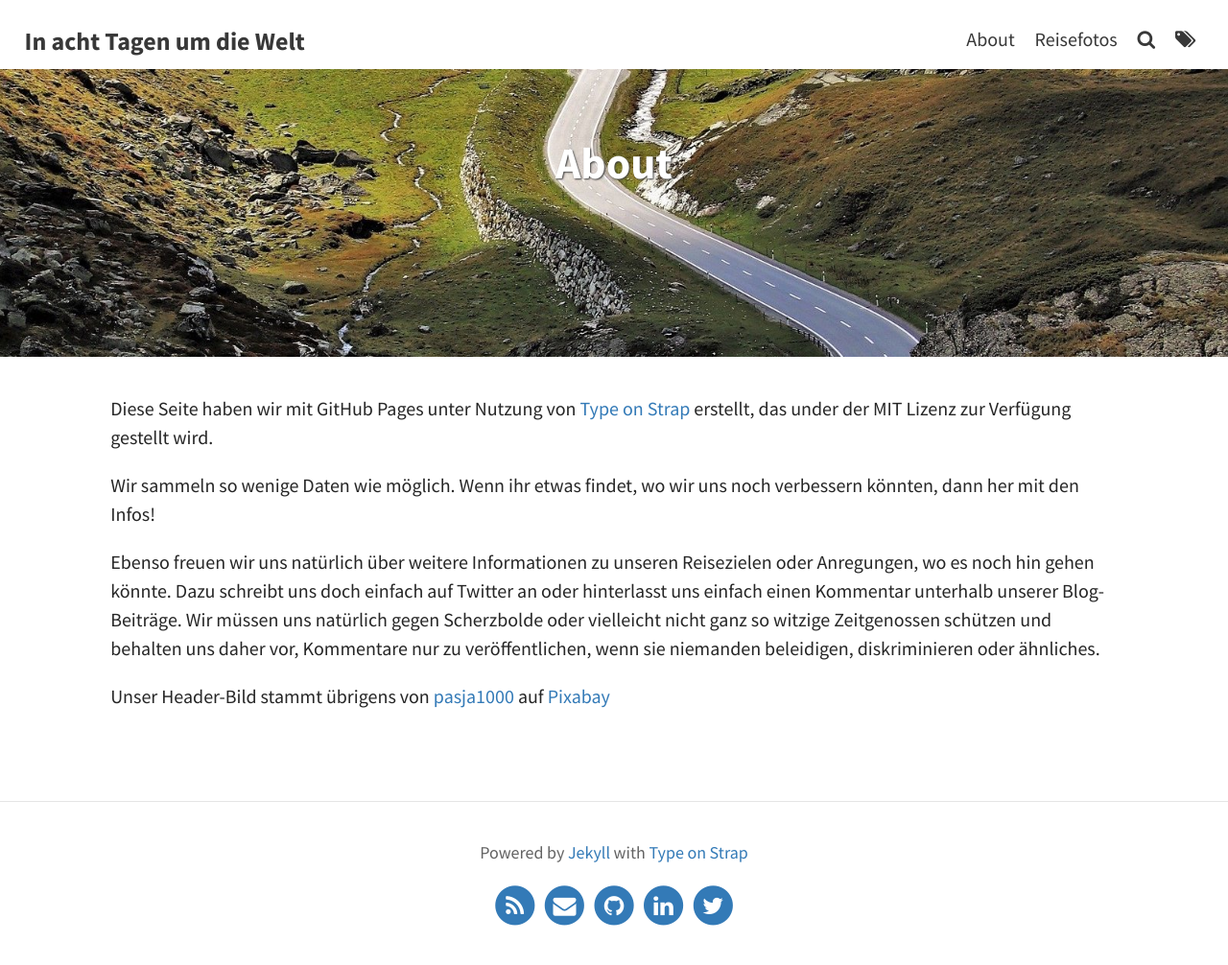
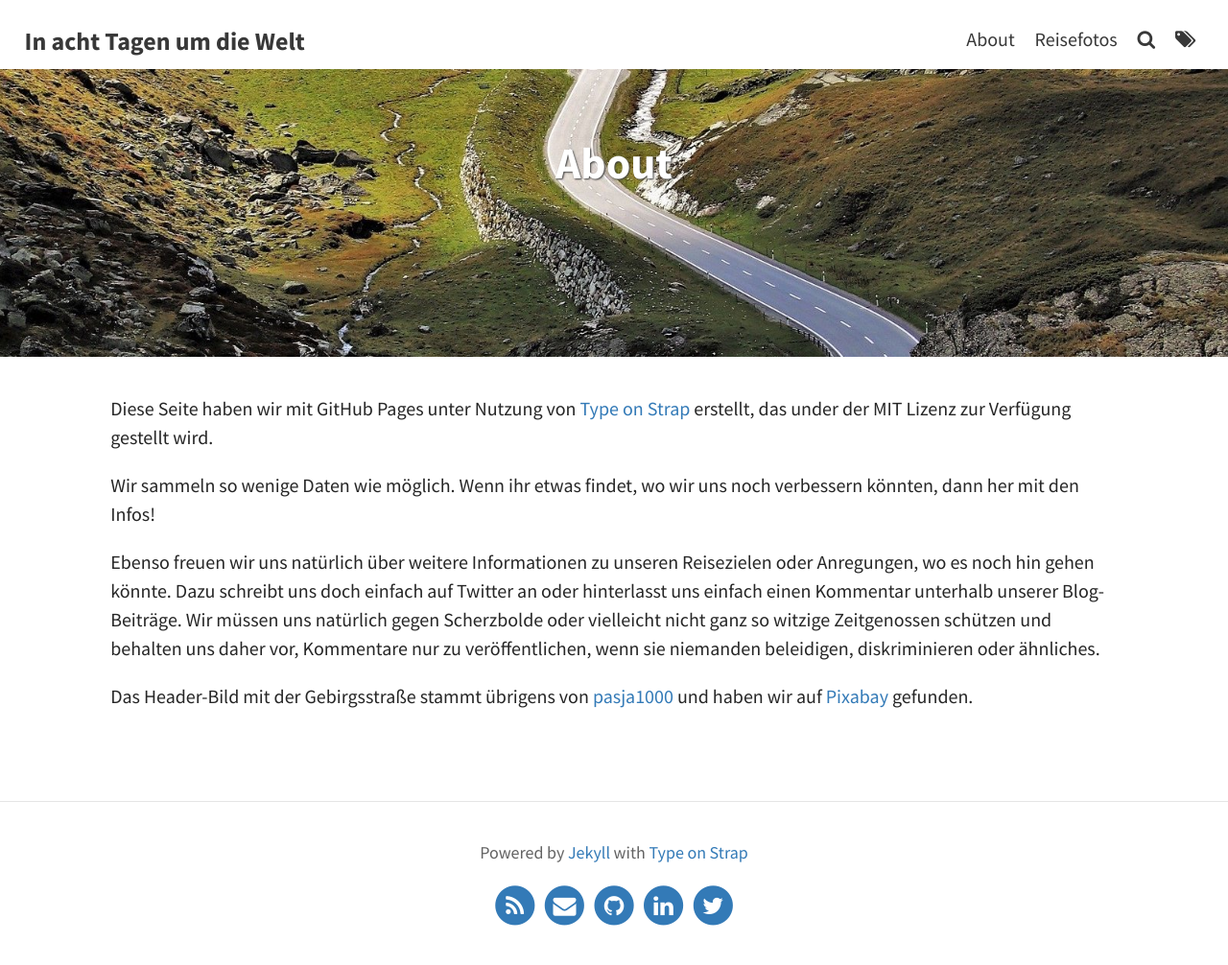
Before and after one commit to jschirrmacher/eight-days, a Jekyll site: the page built from pages/about.md, in a window 1280 px wide. Shown: the whole page at 96% size. Built offline with Jekyll 4.4.1, drawn with Linux system fonts in a browser that asks for light colours.

```diff
--- a/pages/about.md
+++ b/pages/about.md
@@ -11,4 +11,4 @@
 
 Ebenso freuen wir uns natürlich über weitere Informationen zu unseren Reisezielen oder Anregungen, wo es noch hin gehen könnte. Dazu schreibt uns doch einfach auf Twitter an oder hinterlasst uns einfach einen Kommentar unterhalb unserer Blog-Beiträge. Wir müssen uns natürlich gegen Scherzbolde oder vielleicht nicht ganz so witzige Zeitgenossen schützen und behalten uns daher vor, Kommentare nur zu veröffentlichen, wenn sie niemanden beleidigen, diskriminieren oder ähnliches.
 
-Unser Header-Bild stammt übrigens von <a href="https://pixabay.com/de/users/pasja1000-6355831/?utm_source=link-attribution&amp;utm_medium=referral&amp;utm_campaign=image&amp;utm_content=4948376">pasja1000</a> auf <a href="https://pixabay.com/de/?utm_source=link-attribution&amp;utm_medium=referral&amp;utm_campaign=image&amp;utm_content=4948376">Pixabay</a>
+Das Header-Bild mit der Gebirgsstraße stammt übrigens von [pasja1000](https://pixabay.com/de/users/pasja1000-6355831/?utm_source=link-attribution&amp;utm_medium=referral&amp;utm_campaign=image&amp;utm_content=4948376) und haben wir auf [Pixabay](https://pixabay.com/de/?utm_source=link-attribution&amp;utm_medium=referral&amp;utm_campaign=image&amp;utm_content=4948376) gefunden.
```
Also changed, not shown: _posts/2020-04-01-virtuelle-weltreise.md (+2 -2 lines), assets/img/Twitter1.png (added).
